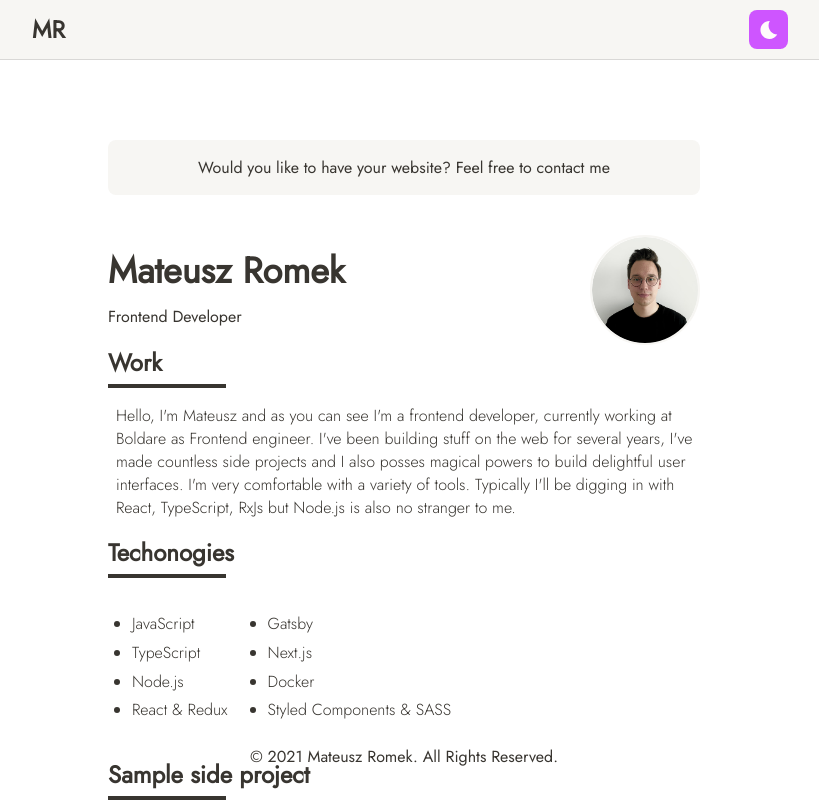
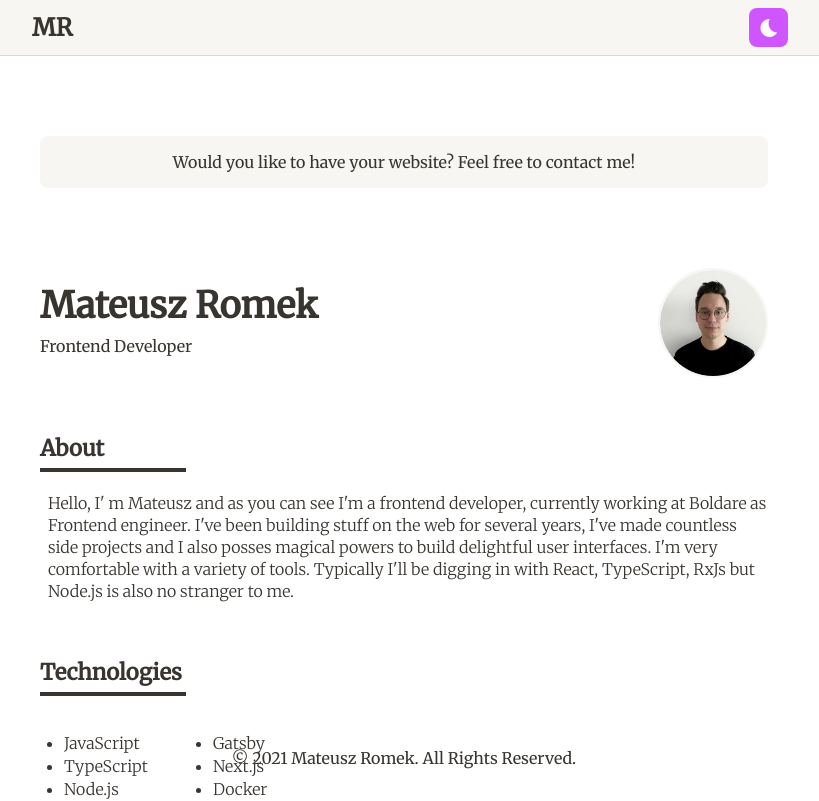
Before and after one commit to MateuszRomek/new-portfolio, a Next.js app: page / in a window 1280 px wide. Shown: the top 801 px of the page, without its empty margins (236-1055 px from the left). Built offline with nearby package versions, Linux system fonts and the light colour scheme.

Commit message:
feat: increase space between sections, change font, correct typos

```diff
--- a/components/Content.tsx
+++ b/components/Content.tsx
@@ -2,15 +2,18 @@ import styled from "@emotion/styled";
 import { motion } from "framer-motion";
 import React from "react";
 
+const Container = styled.div`
+  margin-top: 5.6rem;
+`;
+
 const Title = styled.h3`
-  font-size: ${(props) => props.theme.spacing(3)}px;
+  font-size: 2.2rem;
   color: ${(props) => props.theme.text};
-  margin: 0;
+  margin: 0 0 2rem;
   transition-duration: 0.3s;
   transition-property: color;
   position: relative;
-  padding-bottom: ${(props) => props.theme.spacing(1)}px;
-  margin-bottom: ${(props) => props.theme.spacing(2)}px;
+  padding-bottom: 1rem;
 
   &::after {
     content: "";
@@ -35,6 +38,7 @@ const Text = styled.div`
   font-weight: 300;
   padding-left: ${(props) => props.theme.spacing(1)}px;
   margin: ${(props) => props.theme.spacing(2)}px 0;
+  line-height: 2.2rem;
 `;
 
 type ContentProps = {
@@ -44,11 +48,11 @@ type ContentProps = {
 
 export const Content = ({ title, children }: ContentProps) => {
   return (
-    <div>
+    <Container>
       <motion.div whileHover={{ x: 8 }} transition={{ duration: 0.3 }}>
         <Title> {title} </Title>
       </motion.div>
       <Text>{children}</Text>
-    </div>
+    </Container>
   );
 };
--- a/pages/_document.tsx
+++ b/pages/_document.tsx
@@ -12,7 +12,7 @@ class MyDocument extends Document {
             crossOrigin="anonymous"
           ></link>
           <link
-            href="https://fonts.googleapis.com/css2?family=Jost:wght@200;300;400&display=swap"
+            href="https://fonts.googleapis.com/css2?family=Merriweather:wght@300;400&display=swap"
             rel="stylesheet"
           ></link>
         </Head>
--- a/pages/index.tsx
+++ b/pages/index.tsx
@@ -8,17 +8,16 @@ import { Avatar } from "../components/Avatar";
 import { Content } from "../components/Content";
 
 const ContentContainer = styled.div`
-  max-width: 640px;
+  max-width: ${(props) => props.theme.maxWidth};
   margin: 0 auto;
-  padding: ${(props) => props.theme.spacing(10)}px
-    ${(props) => props.theme.spacing(3)}px;
+  padding: 8rem 2rem;
 `;
 
 const AuthorContainer = styled.div`
   display: flex;
   flex-basis: 100%;
   align-items: center;
-  margin: ${(props) => props.theme.spacing(5)}px 0 0;
+  margin: 8rem 0 0;
   justify-content: space-between;
   flex-wrap: wrap-reverse;
 `;
@@ -45,7 +44,7 @@ const Flex = styled.div`
   justify-content: flex-start;
   flex-wrap: wrap;
   ul {
-    line-height: 1.8rem;
+    line-height: 2.3rem;
     padding-left: ${(props) => props.theme.spacing(2)}px;
   }
 
@@ -72,7 +71,7 @@ const Home: NextPage = () => {
       <ContentContainer>
         <BarLink
           href="mailto:mateuszromek.net@gmail.com"
-          text="Would you like to have your website? Feel free to contact me"
+          text="Would you like to have your website? Feel free to contact me!"
         />
 
         <AuthorContainer>
@@ -83,17 +82,17 @@ const Home: NextPage = () => {
           <Avatar imgSrc="/image.png" displayName="MR" />
         </AuthorContainer>
 
-        <Content title="Work">
-          Hello, I'm Mateusz and as you can see I'm a frontend developer,
-          currently working at Boldare as Frontend engineer. I've been building
-          stuff on the web for several years, I've made countless side projects
-          and I also posses magical powers to build delightful user interfaces.
-          I'm very comfortable with a variety of tools. Typically I'll be
-          digging in with React, TypeScript, RxJs but Node.js is also no
-          stranger to me.
+        <Content title="About">
+          Hello, I&apos; m Mateusz and as you can see I&apos;m a frontend
+          developer, currently working at Boldare as Frontend engineer.
+          I&apos;ve been building stuff on the web for several years, I&apos;ve
+          made countless side projects and I also posses magical powers to build
+          delightful user interfaces. I&apos;m very comfortable with a variety
+          of tools. Typically I&apos;ll be digging in with React, TypeScript,
+          RxJs but Node.js is also no stranger to me.
         </Content>
 
-        <Content title="Techonogies">
+        <Content title="Technologies">
           <Flex>
             <ul>
               <li>JavaScript</li>
@@ -110,11 +109,13 @@ const Home: NextPage = () => {
           </Flex>
         </Content>
 
-        <Content title="Sample side project">Projects with gh button</Content>
+        <Content title="Sample side projects">Projects with gh button</Content>
 
-        <Content title="On the web">Links</Content>
+        <Content title="On the web">Links to linked in & github</Content>
 
-        <Copyright>© 2021 Mateusz Romek. All Rights Reserved.</Copyright>
+        <Copyright>
+          © {new Date().getFullYear()} Mateusz Romek. All Rights Reserved.
+        </Copyright>
       </ContentContainer>
     </Layout>
   );
--- a/styles/globals.css
+++ b/styles/globals.css
@@ -1,11 +1,13 @@
 
+html {
+  font-size: 62.5%;
+}
 
-html,
 body {
   padding: 0;
   margin: 0;
-  font-family: 'Jost', sans-serif;
-  font-size: 16px;
+  font-family: 'Merriweather', serif;
+    font-size: 1.6rem;
 }
 
 *, *::before, *::after {
```
